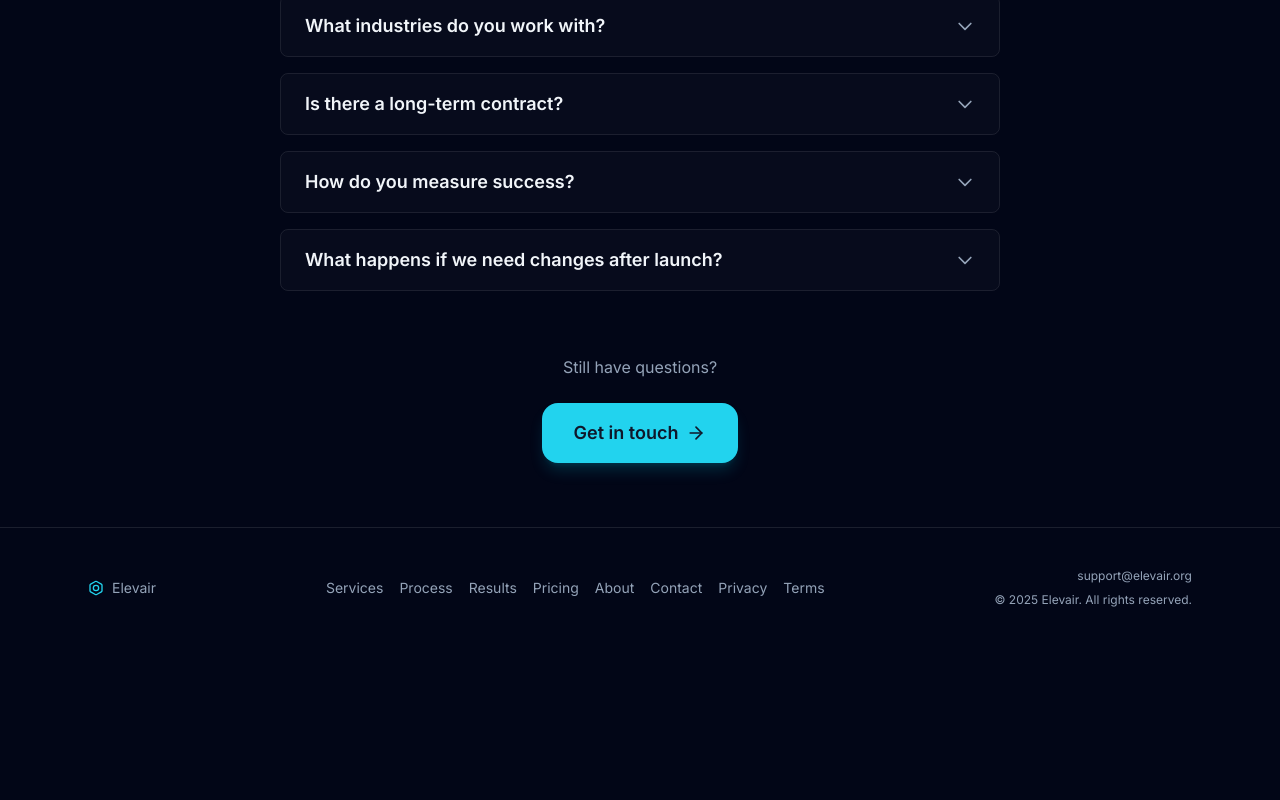
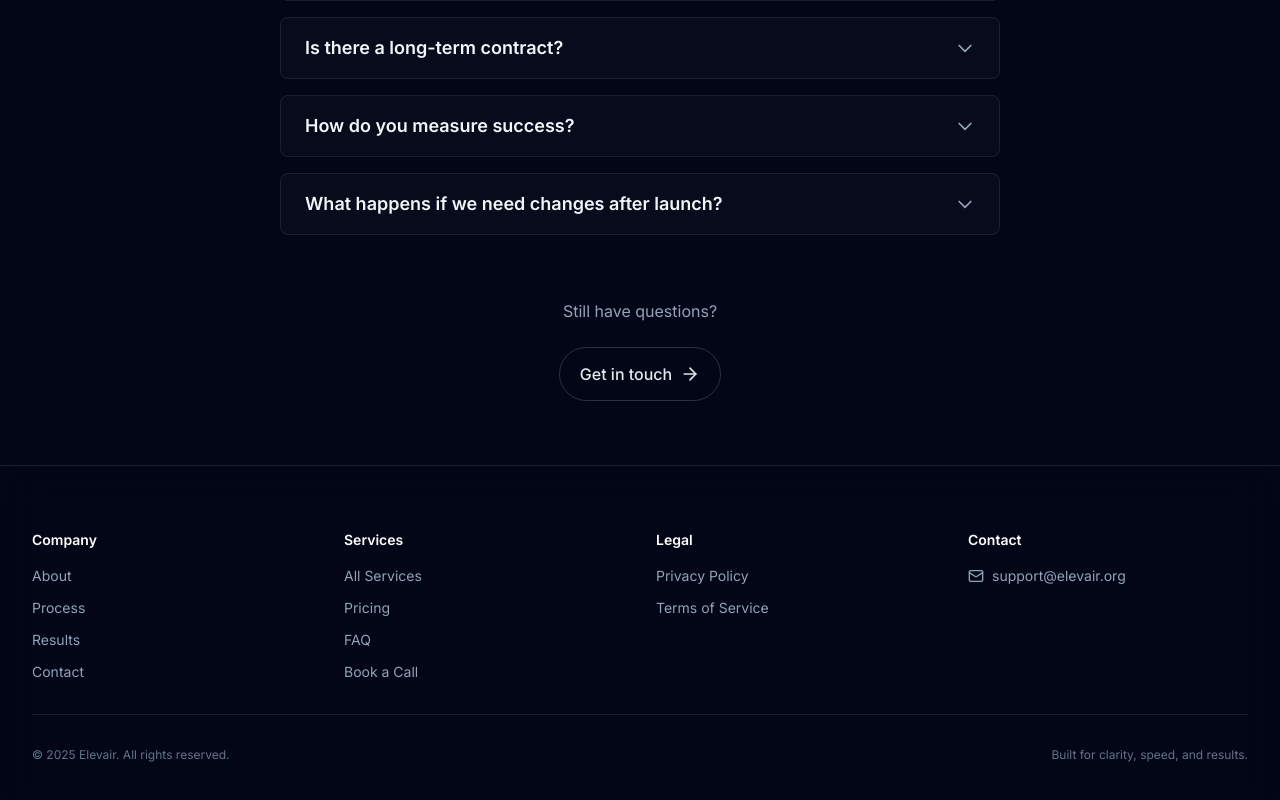
Before and after one commit to campbellhendee/elevair-clean, a Next.js app: page /faq in a window 1280 px wide. Shown: the part 650-1450 px from the top of the page. Before the commit the page ends 1298 px from the top, so only its background shows below. Built offline with nearby package versions, Linux system fonts and the light colour scheme; no server answers.

Commit message:
style: standardize headers (FAQ/Results) and upgrade footer to premium multi-column layout

```diff
--- a/app/faq/page.tsx
+++ b/app/faq/page.tsx
@@ -10,13 +10,9 @@ export default function FAQPage() {
     <div className="min-h-screen bg-slate-950 text-slate-100">
       <div className="mx-auto max-w-3xl px-6 py-16">
         <SectionReveal>
-          <div className="text-center mb-16">
-            <h1 className="text-headline mb-6">
-              Common Questions
-            </h1>
-            <p className="text-subhead text-slate-300 max-w-2xl mx-auto">
-              Everything you need to know about our 30-day implementation process.
-            </p>
+          <div className="page-header">
+            <h1 className="text-4xl md:text-5xl font-bold mb-4">Common Questions</h1>
+            <p className="text-lg text-slate-300 max-w-2xl mx-auto">Everything you need to know about our 30-day implementation process.</p>
           </div>
         </SectionReveal>
 
@@ -41,10 +37,7 @@ export default function FAQPage() {
             <p className="text-slate-400 mb-6">
               Still have questions?
             </p>
-            <Link
-              href="/contact"
-              className="inline-flex items-center gap-2 rounded-2xl bg-cyan-400 px-8 py-4 text-lg font-semibold text-slate-900 hover:bg-cyan-300 shadow-lg shadow-cyan-500/20 transition"
-            >
+            <Link href="/contact" className="btn-secondary inline-flex items-center gap-2">
               Get in touch
               <ArrowRight className="h-5 w-5" />
             </Link>
--- a/app/results/page.tsx
+++ b/app/results/page.tsx
@@ -12,7 +12,7 @@ export default function ResultsPage() {
     <div className="min-h-screen bg-slate-950 text-slate-100">
       <div className="mx-auto max-w-4xl px-6 py-16">
         <SectionReveal>
-          <div className="text-center mb-16">
+          <div className="page-header">
             <h1 className="text-4xl font-bold tracking-tight sm:text-5xl mb-6">
               Technology Demonstration
             </h1>
@@ -62,7 +62,7 @@ export default function ResultsPage() {
         <div className="text-center mt-16">
           <Link
             href="/book"
-            className="inline-flex items-center gap-2 rounded-2xl bg-cyan-400 px-8 py-4 text-lg font-semibold text-slate-900 hover:bg-cyan-300 shadow-lg shadow-cyan-500/20 transition"
+            className="btn-primary px-8 py-4 text-lg"
           >
             Join Beta Program
             <ArrowRight className="h-5 w-5" />
--- a/components/Footer.tsx
+++ b/components/Footer.tsx
@@ -1,33 +1,50 @@
-import { Bolt } from "lucide-react";
 import Link from "next/link";
+import { Mail } from "lucide-react";
 
 const supportEmail = process.env.NEXT_PUBLIC_SUPPORT_EMAIL || "support@elevair.org";
 
 export default function Footer() {
   return (
-    <footer className="border-t border-white/10">
-      {/* mobile responsive tweak: stack on mobile, row on desktop */}
-      <div className="mx-auto w-full max-w-6xl px-4 sm:px-6 py-8 md:py-10 grid gap-6 text-sm text-slate-400 md:flex md:items-center md:justify-between">
-        <div className="flex items-center justify-center md:justify-start gap-2">
-          <Bolt className="h-4 w-4 text-cyan-400" />
-          <span>Elevair</span>
+    <footer className="relative z-10 bg-slate-950/50 backdrop-blur-xl border-t border-white/10">
+      <div className="mx-auto max-w-7xl px-6 py-12 lg:px-8 lg:py-16">
+        <div className="grid grid-cols-2 gap-8 md:grid-cols-4 text-sm">
+          <div>
+            <h3 className="text-sm font-semibold text-white mb-4">Company</h3>
+            <ul className="space-y-3 text-slate-400">
+              <li><Link href="/about" className="hover:text-cyan-400 transition-colors">About</Link></li>
+              <li><Link href="/process" className="hover:text-cyan-400 transition-colors">Process</Link></li>
+              <li><Link href="/results" className="hover:text-cyan-400 transition-colors">Results</Link></li>
+              <li><Link href="/contact" className="hover:text-cyan-400 transition-colors">Contact</Link></li>
+            </ul>
+          </div>
+          <div>
+            <h3 className="text-sm font-semibold text-white mb-4">Services</h3>
+            <ul className="space-y-3 text-slate-400">
+              <li><Link href="/services" className="hover:text-cyan-400 transition-colors">All Services</Link></li>
+              <li><Link href="/pricing" className="hover:text-cyan-400 transition-colors">Pricing</Link></li>
+              <li><Link href="/faq" className="hover:text-cyan-400 transition-colors">FAQ</Link></li>
+              <li><Link href="/book" className="hover:text-cyan-400 transition-colors">Book a Call</Link></li>
+            </ul>
+          </div>
+          <div>
+            <h3 className="text-sm font-semibold text-white mb-4">Legal</h3>
+            <ul className="space-y-3 text-slate-400">
+              <li><Link href="/privacy" className="hover:text-cyan-400 transition-colors">Privacy Policy</Link></li>
+              <li><Link href="/terms" className="hover:text-cyan-400 transition-colors">Terms of Service</Link></li>
+            </ul>
+          </div>
+          <div>
+            <h3 className="text-sm font-semibold text-white mb-4">Contact</h3>
+            <a href={`mailto:${supportEmail}`} className="inline-flex items-center gap-2 text-slate-400 hover:text-cyan-400 transition-colors">
+              <Mail className="h-4 w-4" />
+              {supportEmail}
+            </a>
+          </div>
         </div>
-        {/* mobile responsive tweak: 1-column nav on mobile, wrap on desktop */}
-        <nav aria-label="Footer" className="flex flex-col items-center md:flex-row md:flex-wrap md:justify-center gap-2 md:gap-4">
-          <Link href="/services" className="hover:text-white">Services</Link>
-          <Link href="/process" className="hover:text-white">Process</Link>
-          <Link href="/results" className="hover:text-white">Results</Link>
-          <Link href="/pricing" className="hover:text-white">Pricing</Link>
-          <Link href="/about" className="hover:text-white">About</Link>
-          <Link href="/contact" className="hover:text-white">Contact</Link>
-          <Link href="/privacy" className="hover:text-white">Privacy</Link>
-          <Link href="/terms" className="hover:text-white">Terms</Link>
-        </nav>
-        <div className="flex flex-col items-center md:items-end gap-2 text-xs">
-          <a href={`mailto:${supportEmail}`} className="hover:text-white">
-            {supportEmail}
-          </a>
-          <span>© {new Date().getFullYear()} Elevair. All rights reserved.</span>
+
+        <div className="mt-8 pt-8 border-t border-white/10 flex flex-col sm:flex-row justify-between items-center gap-4 text-slate-500 text-xs">
+          <p>© {new Date().getFullYear()} Elevair. All rights reserved.</p>
+          <p>Built for clarity, speed, and results.</p>
         </div>
       </div>
     </footer>
```
